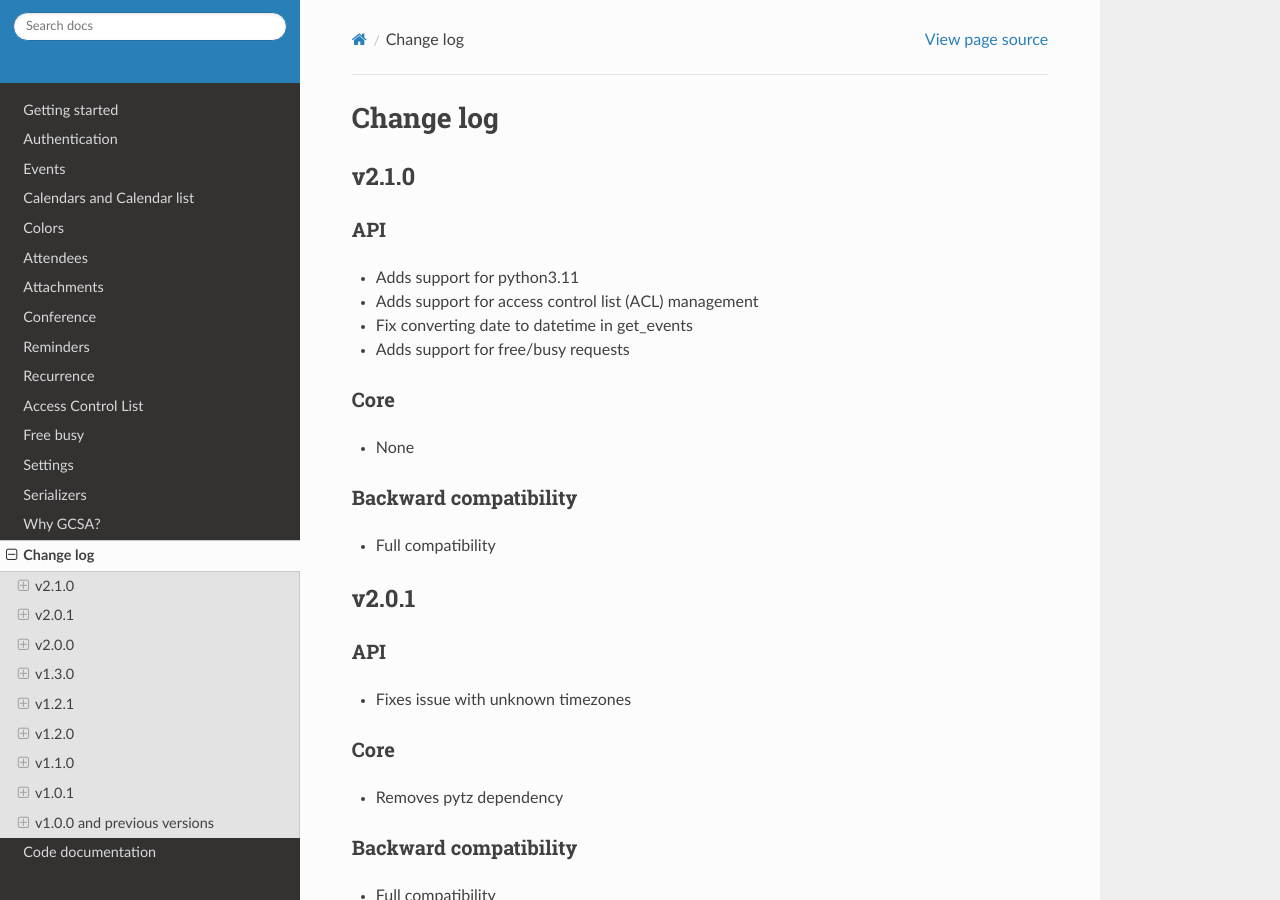
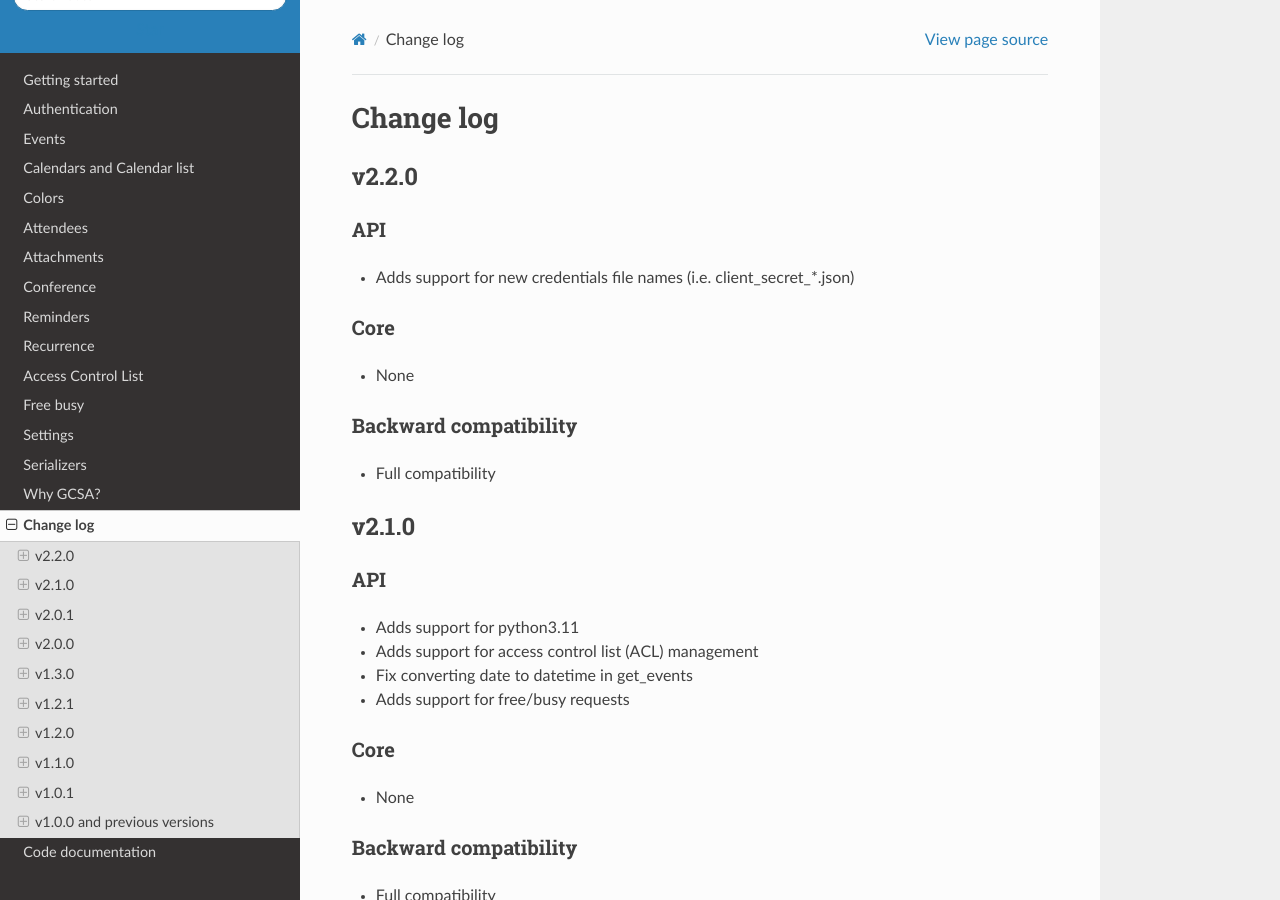
Before and after one commit to kuzmoyev/google-calendar-simple-api, a Sphinx documentation site: the page built from docs/source/change_log.rst, in a window 1280 px wide and 900 px high. Built offline with Sphinx 7.4.7 and the Read the Docs theme 2.0.0, drawn with Linux system fonts in a browser that asks for light colours; pages that are not in the unit, such as notebooks, are missing from menus.

Commit message:
Bump the version

```diff
--- a/docs/source/change_log.rst
+++ b/docs/source/change_log.rst
@@ -2,6 +2,21 @@
 
 Change log
 ==========
+
+v2.2.0
+~~~~~~
+
+API
+---
+* Adds support for new credentials file names (i.e. client_secret_*.json)
+
+Core
+----
+* None
+
+Backward compatibility
+----------------------
+* Full compatibility
 
 
 v2.1.0
--- a/setup.py
+++ b/setup.py
@@ -16,7 +16,7 @@ except ImportError:
 
 here = os.path.abspath(os.path.dirname(__file__))
 
-VERSION = '2.1.0'
+VERSION = '2.2.0'
 
 
 class UploadCommand(Command):
```
